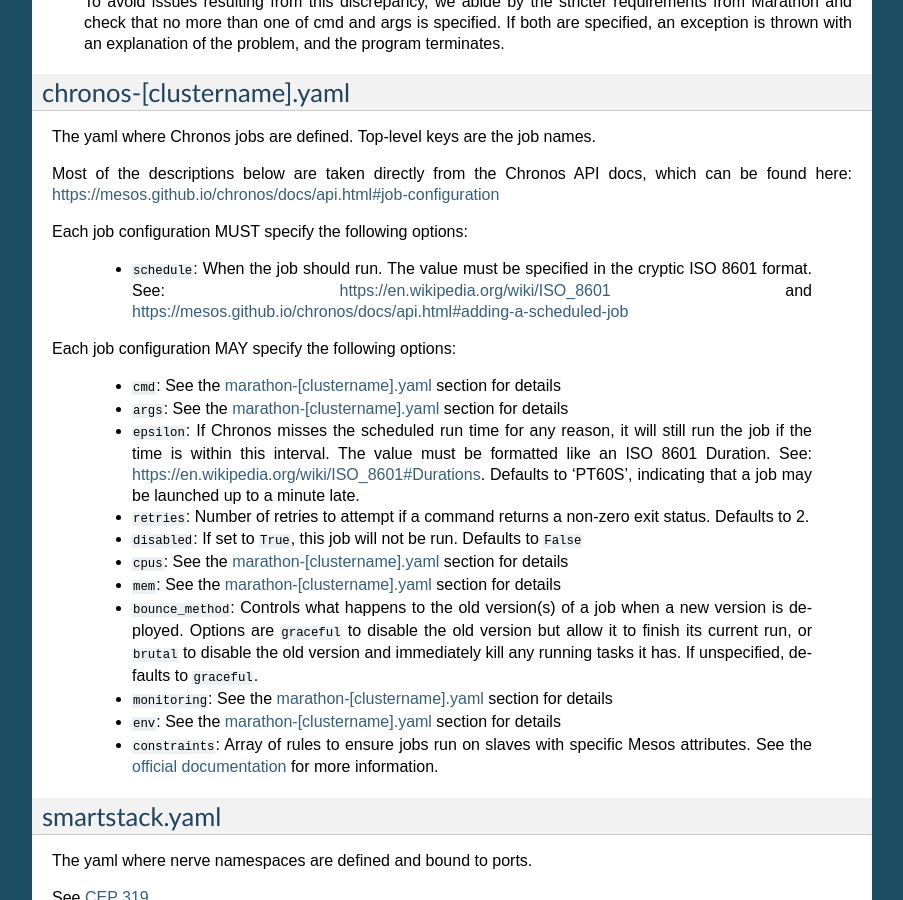
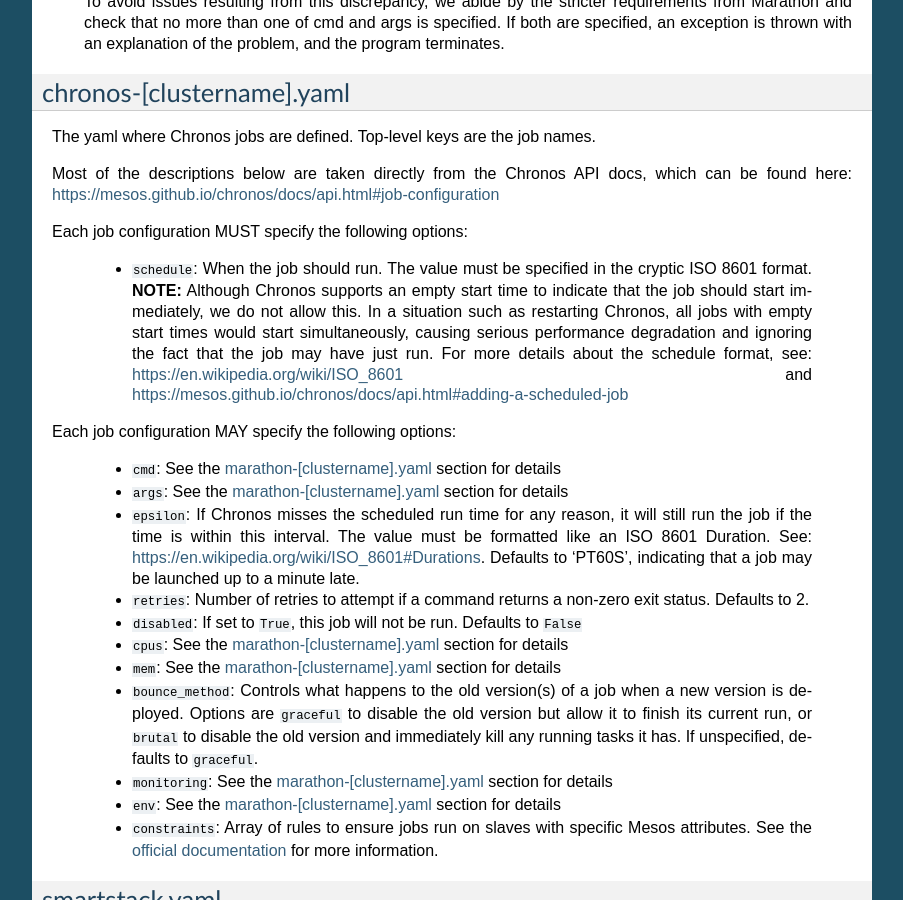
Before and after one commit to Yelp/paasta, a Sphinx documentation site: the page built from docs/source/yelpsoa_configs.rst, in a window 1280 px wide and 900 px high, scrolled down 1754 px. Shown: the whole window, without its empty margins (198-1101 px from the left). Built offline with Sphinx 7.4.7, drawn with Linux system fonts in a browser that asks for light colours; pages that are not in the unit, such as notebooks, are missing from menus.

Commit message:
Document that we don't support an empty start time for Chronos jobs. PAASTA-1264

```diff
--- a/docs/source/yelpsoa_configs.rst
+++ b/docs/source/yelpsoa_configs.rst
@@ -84,7 +84,7 @@
 
 Each job configuration MUST specify the following options:
 
-  * ``schedule``: When the job should run. The value must be specified in the cryptic ISO 8601 format. See: https://en.wikipedia.org/wiki/ISO_8601 and https://mesos.github.io/chronos/docs/api.html#adding-a-scheduled-job
+  * ``schedule``: When the job should run. The value must be specified in the cryptic ISO 8601 format. **NOTE:** Although Chronos supports an empty start time to indicate that the job should start immediately, we do not allow this. In a situation such as restarting Chronos, all jobs with empty start times would start simultaneously, causing serious performance degradation and ignoring the fact that the job may have just run. For more details about the schedule format, see: https://en.wikipedia.org/wiki/ISO_8601 and https://mesos.github.io/chronos/docs/api.html#adding-a-scheduled-job
 
 Each job configuration MAY specify the following options:
 
```
